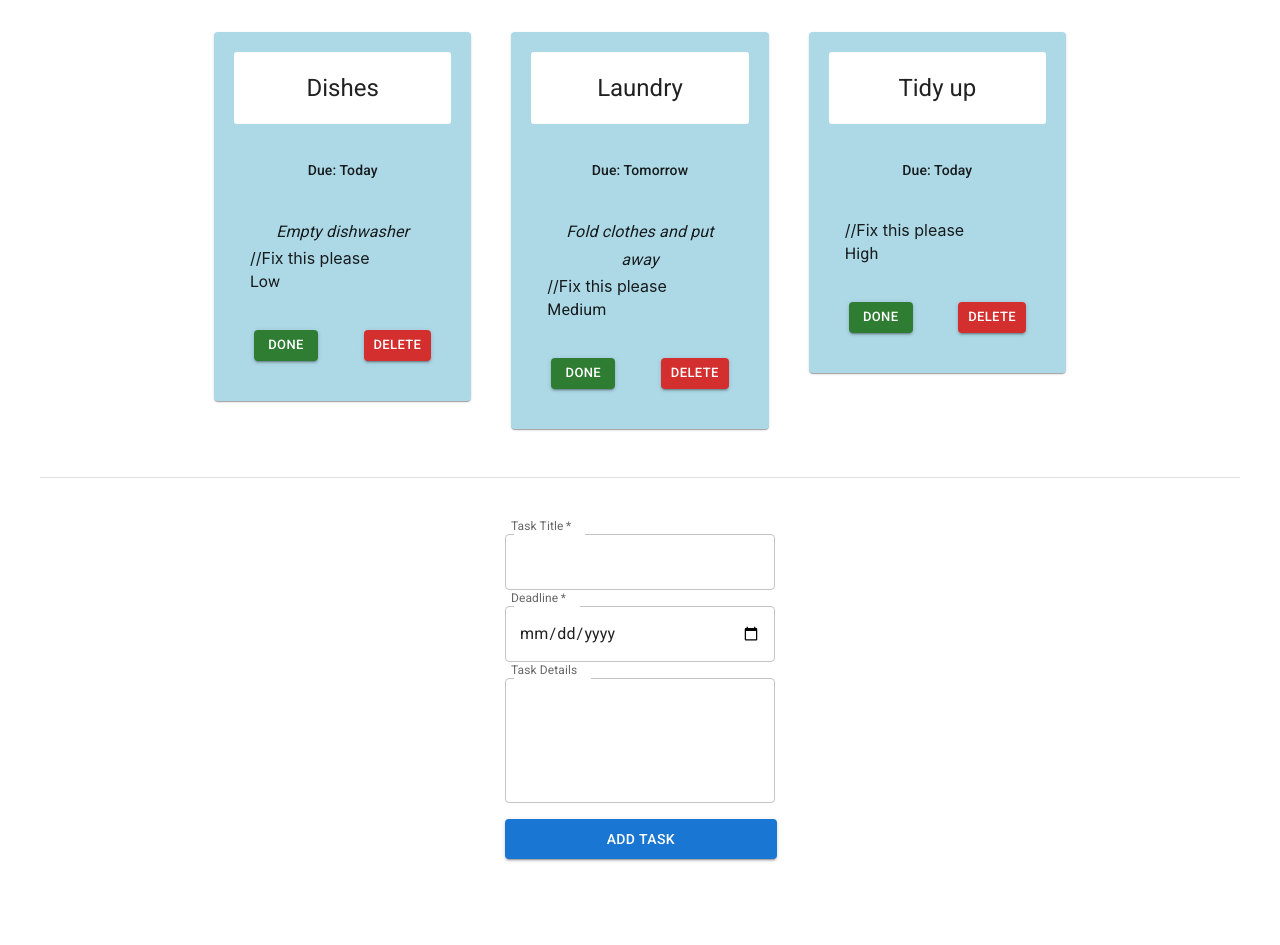
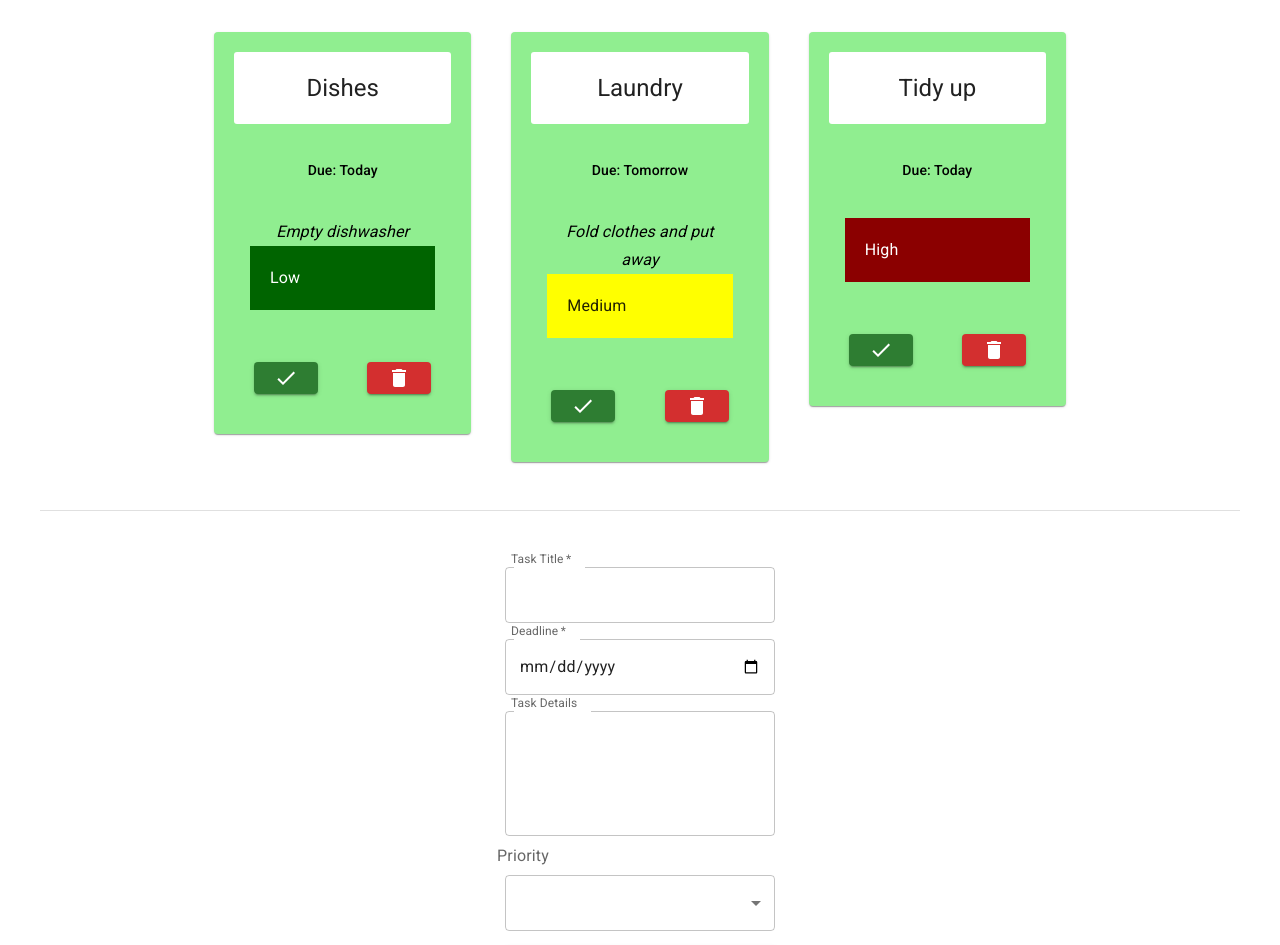
Before and after one commit to EyasRobertson/react-basics-labs, a React (Vite) app in the folder tasky/: page / in a window 1280 px wide. Shown: the part 140-1085 px from the top of the page. Built offline with nearby package versions, Linux system fonts and the light colour scheme.

Commit message:
Tasky Lab 3 Exercises Done

```diff
--- a/tasky/src/App.css
+++ b/tasky/src/App.css
@@ -49,7 +49,6 @@ div {
 
 .Low{
 	background:green;
-
 	font-style:italic;
 	font-size:0.9em;
 }
--- a/tasky/src/App.jsx
+++ b/tasky/src/App.jsx
@@ -5,6 +5,7 @@ import React, { useState } from 'react';
 import { v4 as uuidv4 } from 'uuid';import Typography from '@mui/material/Typography';
 import Container from '@mui/material/Container';
 import Grid from '@mui/material/Grid';
+import DeleteIcon from '@mui/icons-material/Delete';
 
 
 function App() {
@@ -69,6 +70,7 @@ function App() {
 	}
     return (
     <div className="container">
+
 		<Container component="main">
 		  <Typography
 			component="h1"
@@ -76,19 +78,19 @@ function App() {
 			align="center"
 			gutterBottom
 			sx={{
-			  backgroundColor: 'gray',
+			  backgroundColor: 'darkred',
 			  textAlign: 'center',
 			  color: 'white',
 			  padding: '20px',
 			  margin: '20px 0 40px 0',
-			  borderRadius: '4px'
+			  borderRadius: '4px',
+			  fontWeight: 'bold',
+			  fontFamily: 'comic'
 			}}
 		  >
 			Tasky
 		  </Typography>
 		</Container>
-
-
 
 		<Container maxWidth="md" component="main">
 			<Grid
--- a/tasky/src/components/Form.jsx
+++ b/tasky/src/components/Form.jsx
@@ -1,6 +1,9 @@
 import Box from '@mui/material/Box';
 import TextField from '@mui/material/TextField';
 import Button from '@mui/material/Button';
+import Select from '@mui/material/Select';
+import MenuItem from '@mui/material/MenuItem';
+import InputLabel from '@mui/material/InputLabel';
 
 const AddTaskForm = (props) => {
 
@@ -25,11 +28,7 @@ const AddTaskForm = (props) => {
 		<br/>
 		<label>
 			Priority:
-			<select name="priority" onChange={(event) => props.change(event)}>
-				<option value="Low"> Low </option>
-				<option value="Medium"> Medium </option>
-				<option value="High"> High </option>
-			</select>
+
 		</label>
 
         <input type="submit" value="Submit" />
@@ -75,6 +74,21 @@ const AddTaskForm = (props) => {
 			onChange={(event) => props.change(event)}
 		  />
 		</div>
+
+		<div>
+			<InputLabel id="priority-label">Priority</InputLabel>
+			<Select
+			labelId="priority-label"
+			name="priority"
+			label="Priority"
+			onChange={(event) => props.change(event)}
+			>
+				<MenuItem value="Low">Low</MenuItem>
+				<MenuItem value="Medium">Medium</MenuItem>
+				<MenuItem value="High">High</MenuItem>
+			</Select>
+		</div>
+
 		<div>
 		  <Button
 			type="submit"
--- a/tasky/src/components/Task.jsx
+++ b/tasky/src/components/Task.jsx
@@ -6,26 +6,17 @@ import CardContent from '@mui/material/CardContent';
 import CardHeader from '@mui/material/CardHeader';
 import Grid from '@mui/material/Grid';
 import Typography from '@mui/material/Typography';
+import DeleteIcon from '@mui/icons-material/Delete';
+import DoneIcon from '@mui/icons-material/Done';
 
 const Task = (props) => {
 
     return (
-	/*
-		<div className="card" style={{backgroundColor: props.done ? 'lightgrey' : '#5bb4c4'}}>
-			<p className="title">{props.title}</p>
-			<p>Due: {props.deadline}</p>
-			<p className="describe">{props.description}</p>
-			<p className={props.level}>{props.level}</p>
-
-			<button onClick={props.markDone} className="doneButton">Done</button>
-			<button className='deleteButton' onClick={props.deleteTask}>Delete</button>
-		</div>
-		*/
-		<Grid key={props.id} size={{ xs: 12, md: 4 }}>
+		<Grid key={props.id} size={{ xs: 8, sm:6, md: 4 }}>
 			<Card
 				sx={{
-				  backgroundColor: props.done ? 'lightgrey' : 'lightblue',
-				  padding: '20px'
+				  backgroundColor: props.done ? 'darkgreen' : 'lightgreen',
+				  padding: '20px',
 				}}
 			>
 				<CardHeader
@@ -37,14 +28,15 @@ const Task = (props) => {
 					textAlign: 'center'
 				  }}
 				/>
-				<CardContent>
+				<CardContent >
 					<Box
 						sx={{
 						  display: 'flex',
 						  justifyContent: 'center',
 						  alignItems: 'baseline',
 						  mb: 2,
-						  padding: '20px'
+						  padding: '20px',
+						  color: props.done ? 'white' : 'black'
 						}}
 					>
 						<Typography
@@ -59,13 +51,22 @@ const Task = (props) => {
 						component="p"
 						variant="subtitle1"
 						align="center"
-						sx={{ fontStyle: 'italic' }}
+						sx={{ fontStyle: 'italic' ,
+						  color: props.done ? 'white' : 'black'}}
 						>
 						{props.description}
 					    </Typography>
 
-						//Fix this please
-						<Typography className={props.level}>
+						<Typography className={props.level}
+						sx={{
+						  backgroundColor: props.level=='Low' ? 'darkgreen' : props.level=='Medium' ? 'yellow' : 'darkred' ,
+						  color: props.level=='Medium' ? 'blck' : 'white',
+						  justifyContent: 'center',
+						  alignItems: 'baseline',
+						  mb: 2,
+						  padding: '20px'
+						}}
+						>
 						{props.level}
 						</Typography>
 				</CardContent>
@@ -81,7 +82,8 @@ const Task = (props) => {
 						color="success"
 						onClick={props.markDone}
 					>
-					Done
+
+					<DoneIcon/>
 					</Button>
 					<Button
 						variant="contained"
@@ -89,7 +91,7 @@ const Task = (props) => {
 						color="error"
 						onClick={props.deleteTask}
 					>
-						Delete
+						<DeleteIcon/>
 					</Button>
 				</CardActions>
 			</Card>
```
